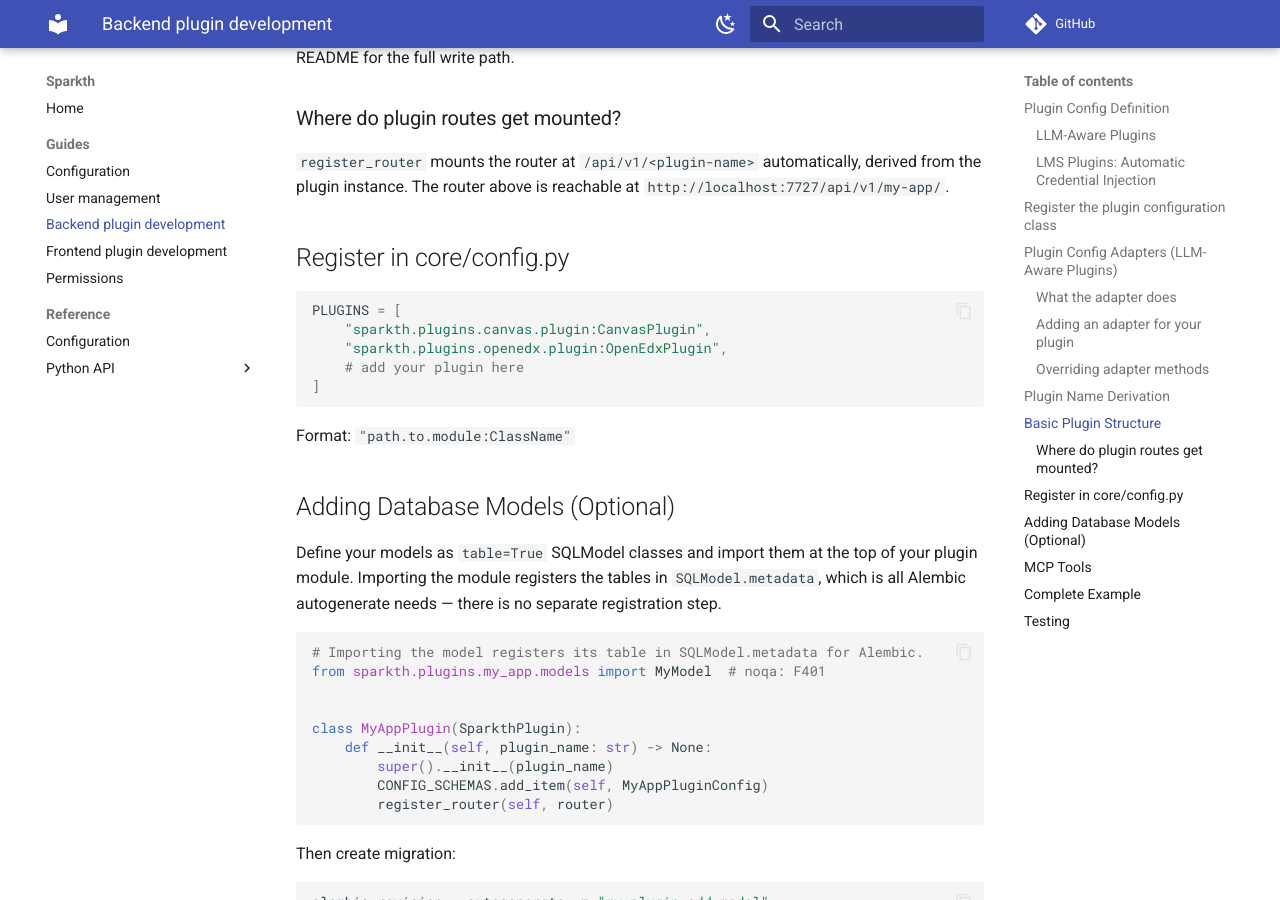
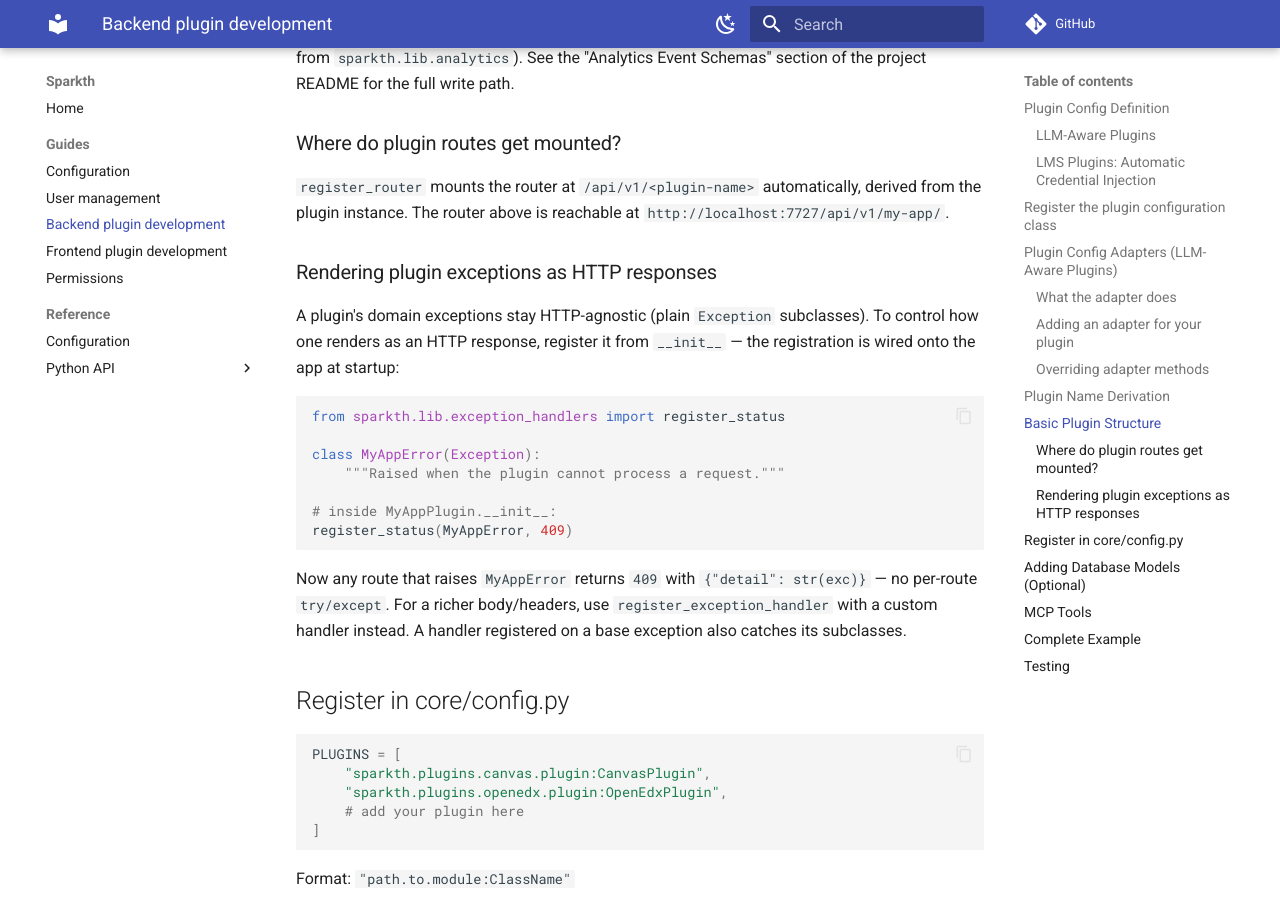
Before and after one commit to edly-io/sparkth, an MkDocs documentation site: the page built from docs/guides/plugins.md, in a window 1280 px wide and 900 px high, scrolled down 6629 px. Built offline with MkDocs 1.6.1 and Material for MkDocs 9.7.7, drawn with Linux system fonts in a browser that asks for light colours; comment, search, counter and statistics services are not loaded; some of the changed text lies outside the part shown.

Commit message:
docs: document exception-handler registration surface
Add the sparkth/lib/exception_handlers.py entry to the Public Library list and document
register_status / register_exception_handler in the plugin authoring guide (issue #493).

Co-Authored-By: Claude Opus 4.8 (1M context) <noreply@anthropic.com>

````diff
--- a/docs/guides/plugins.md
+++ b/docs/guides/plugins.md
@@ -226,7 +226,7 @@ This derived name is what gets passed to your `__init__`, what the `CONFIG_SCHEM
 The loader constructs every plugin as `plugin_class(plugin_name)` (`sparkth/core/plugins/loader.py`), so `__init__` **must accept the derived `plugin_name` as its first positional argument** and pass it straight through to `super().__init__()`. Do not hard-code the name.
 
 A plugin contributes its capabilities from its `__init__`:
-routes via `register_router`, MCP tools to `MCP_TOOLS`, a config schema to `CONFIG_SCHEMAS`, permissions via `Permission.create`, scope kinds via `PermissionScope.create` / `ObjectlessPermissionScope.create`, and analytics event schemas via `register_event_schema`.
+routes via `register_router`, MCP tools to `MCP_TOOLS`, a config schema to `CONFIG_SCHEMAS`, permissions via `Permission.create`, scope kinds via `PermissionScope.create` / `ObjectlessPermissionScope.create`, analytics event schemas via `register_event_schema` and exception→HTTP mappings via `register_status` / `register_exception_handler`.
 
 ```python
 # sparkth/plugins/myappplugin/plugin.py
@@ -281,6 +281,26 @@ Analytics event schemas register through `register_event_schema(self, MyEvent)`:
 `register_router` mounts the router at `/api/v1/<plugin-name>` automatically, derived
 from the plugin instance. The router above is reachable at
 `http://localhost:7727/api/v1/my-app/`.
+
+### Rendering plugin exceptions as HTTP responses
+
+A plugin's domain exceptions stay HTTP-agnostic (plain `Exception` subclasses). To control
+how one renders as an HTTP response, register it from `__init__` — the registration is wired
+onto the app at startup:
+
+```python
+from sparkth.lib.exception_handlers import register_status
+
+class MyAppError(Exception):
+    """Raised when the plugin cannot process a request."""
+
+# inside MyAppPlugin.__init__:
+register_status(MyAppError, 409)
+```
+
+Now any route that raises `MyAppError` returns `409` with `{"detail": str(exc)}` — no
+per-route `try/except`. For a richer body/headers, use `register_exception_handler` with a
+custom handler instead. A handler registered on a base exception also catches its subclasses.
 
 ## Register in core/config.py
 ```python
````
